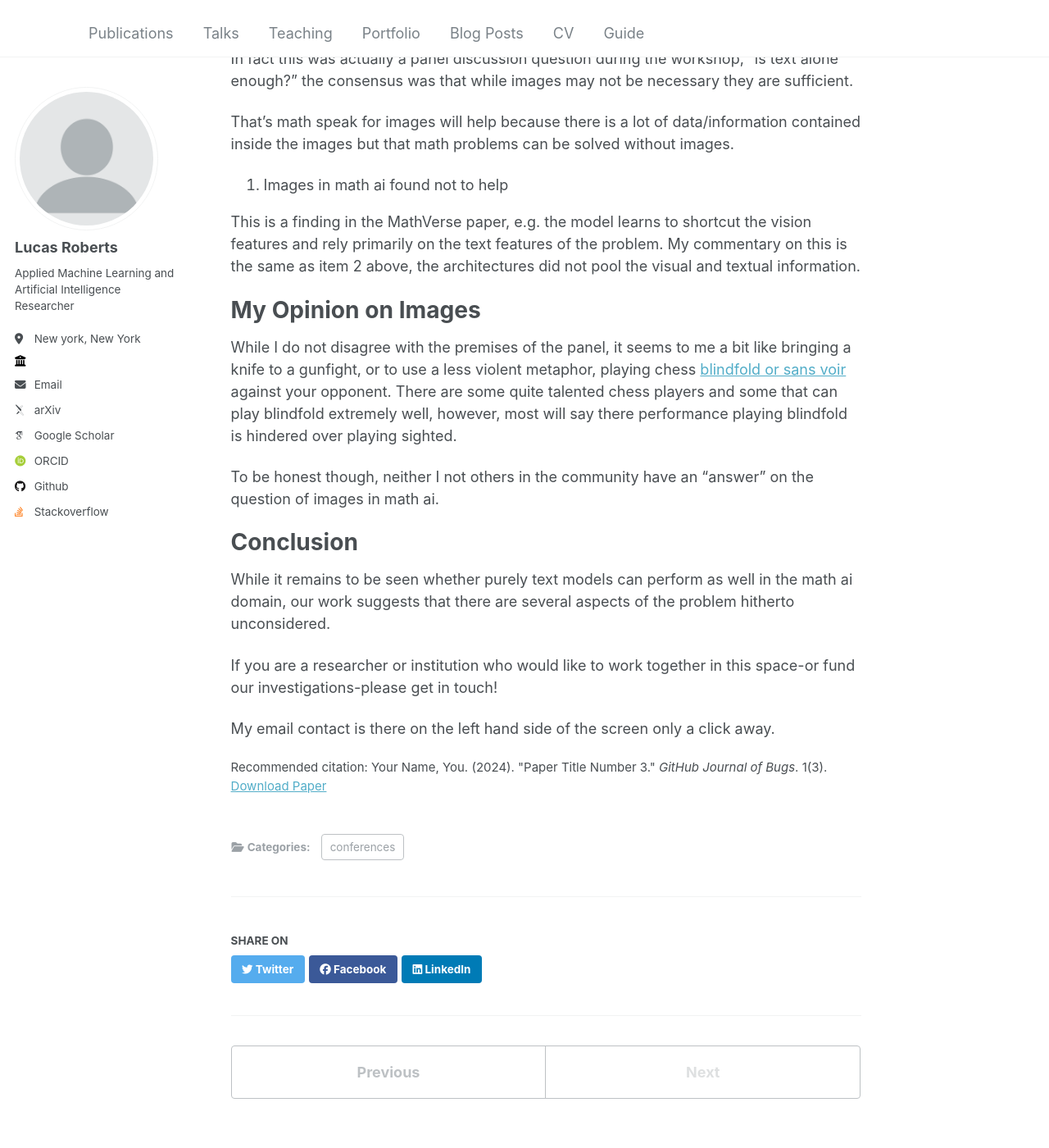
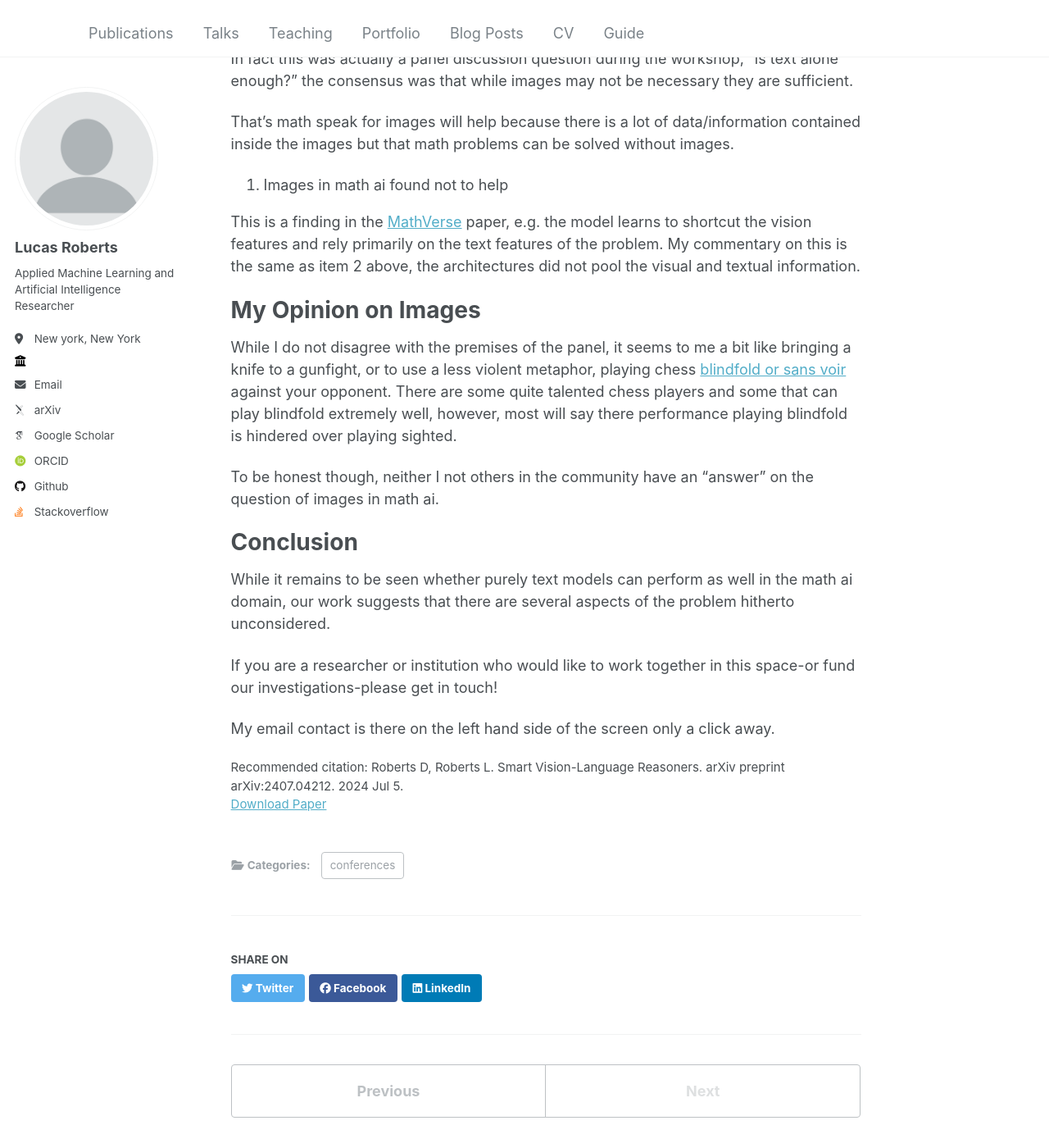
Before and after one commit to rlucas7/rlucas7.github.io, a Jekyll site: the page built from _publications/2024-07-26-smart-vision-language-reasoners.md, in a window 1280 px wide and 1400 px high, scrolled down 1346 px. Shown: the whole window at 82% size. Built offline with Jekyll 4.4.1, drawn with Linux system fonts in a browser that asks for light colours; some web fonts are replaced.

Commit message:
add mathverse link and cite for smarter

```diff
--- a/_publications/2024-07-26-smart-vision-language-reasoners.md
+++ b/_publications/2024-07-26-smart-vision-language-reasoners.md
@@ -12,7 +12,7 @@ as well as a cross attention layer (vision & text). We fine tune the model using
 date: 2024-07-26
 venue: 'ICML 2024'
 paperurl: 'https://smarter-vlm.github.io/smarter-vlm/'
-citation: 'Your Name, You. (2024). &quot;Paper Title Number 3.&quot; <i>GitHub Journal of Bugs</i>. 1(3).'
+citation: 'Roberts D, Roberts L. Smart Vision-Language Reasoners. arXiv preprint arXiv:2407.04212. 2024 Jul 5.'
 ---
 
 The architecture
@@ -71,7 +71,7 @@ contained inside the images but that math problems can be solved without images.
 
 3. Images in math ai found not to help
 
-This is a finding in the MathVerse paper, e.g. the model learns to shortcut the
+This is a finding in the [MathVerse](https://mathverse-cuhk.github.io/) paper, e.g. the model learns to shortcut the
 vision features and rely primarily on the text features of the problem.
 My commentary on this is the same as item 2 above, the architectures did not pool
 the visual and textual information.
```
